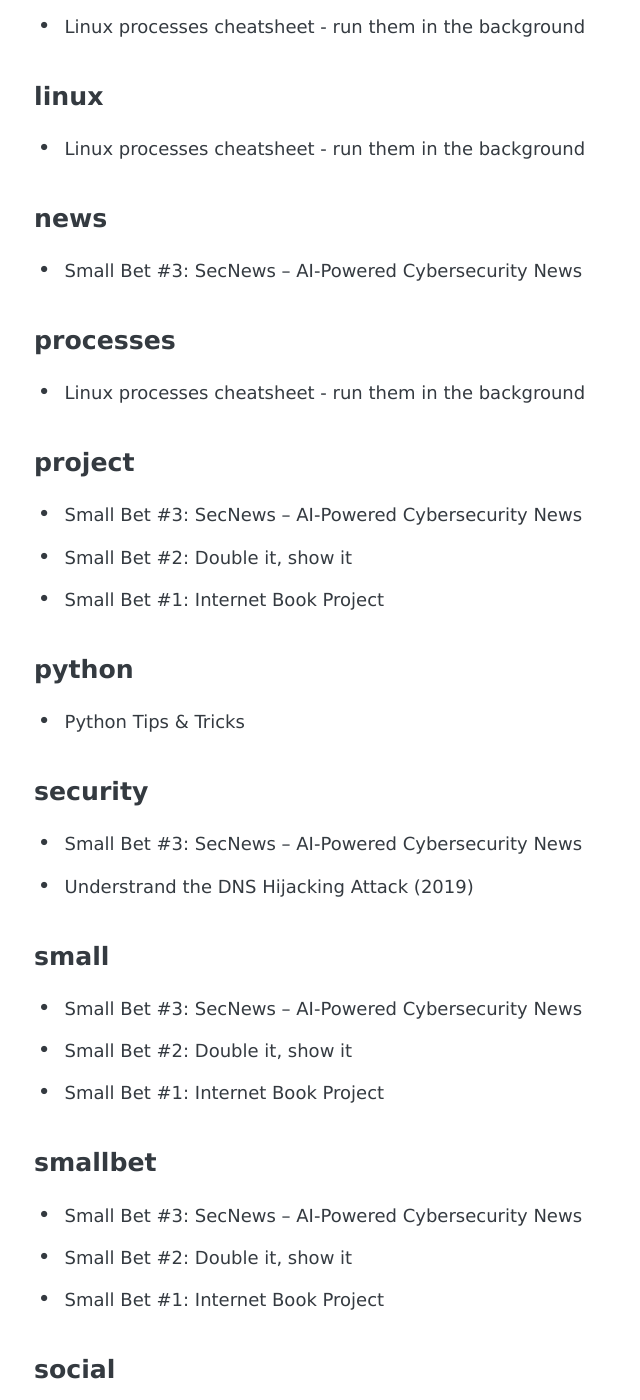
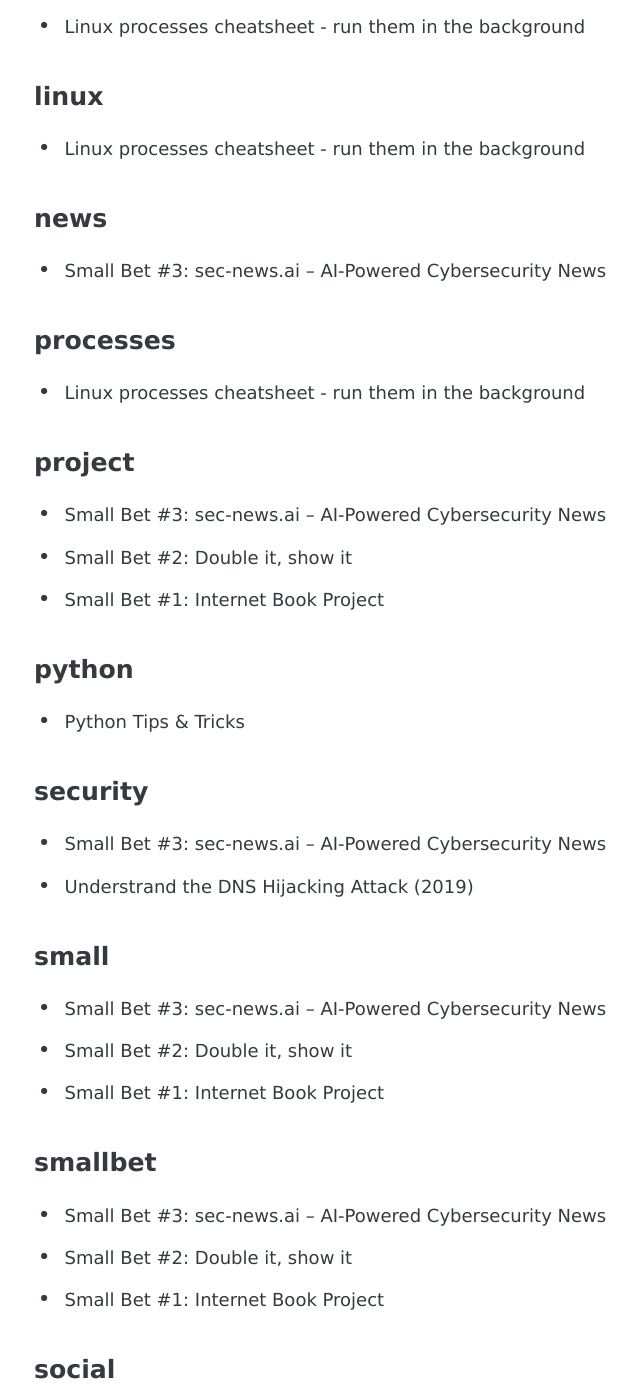
Before and after one commit to stabla/Blog, a Jekyll site: the page built from tags/index.html, in a window 1280 px wide and 1400 px high, scrolled down 3316 px. Shown: the whole window, without its empty margins (192-832 px from the left). Built offline with Jekyll 4.4.1, drawn with Linux system fonts in a browser that asks for light colours; nearby versions of some CDN libraries; some web fonts are replaced; some of the changed text lies outside the part shown.

Commit message:
Update 2025-07-14-Small-Bet-3-sec-news.ai.md

```diff
--- a/_posts/2025-07-14-Small-Bet-3-sec-news.ai.md
+++ b/_posts/2025-07-14-Small-Bet-3-sec-news.ai.md
@@ -1,6 +1,6 @@
 ---
 layout: post
-title: "Small Bet #3: SecNews – AI‑Powered Cybersecurity News"
+title: "Small Bet #3: sec-news.ai – AI‑Powered Cybersecurity News"
 description: "A subscription‑based platform delivering curated cybersecurity news, AI‑driven insights, and real‑time threat intelligence."
 date: 2025-07-14
 tags: [smallbet, small, bet, 2025, project, cybersecurity, news, ai, subscription, security]
@@ -8,17 +8,17 @@
 share: true
 ---
 
-# Small Bet #3: SecNews – AI‑Powered Cybersecurity News
+# Small Bet #3: sec-news.ai – AI‑Powered Cybersecurity News
 
-[![SecNews Platform](https://www.sec-news.ai/secnewslogo.png){: .center-image .tiny-image}](https://sec-news.ai)
+[![sec-news.ai Platform](https://www.sec-news.ai/sec-news.ailogo.png){: .center-image .tiny-image}](https://sec-news.ai)
 
 ## Overview
 
-SecNews is an AI‑powered cybersecurity news platform designed to deliver curated, real‑time security intelligence to professionals and enthusiasts alike. Built with modern web technologies and seamless subscription management, SecNews offers tiered access to comprehensive threat intelligence, vulnerability reports, and expert analysis.
+sec-news.ai is an AI‑powered cybersecurity news platform designed to deliver curated, real‑time security intelligence to professionals and enthusiasts alike. Built with modern web technologies and seamless subscription management, sec-news.ai offers tiered access to comprehensive threat intelligence, vulnerability reports, and expert analysis.
 
 ## Purpose
 
-SecNews was built to explore and validate several key areas:
+sec-news.ai was built to explore and validate several key areas:
 
 - AI‑driven news curation and advanced filtering
 - Real‑time cybersecurity intelligence
@@ -46,7 +46,7 @@
 
 ## Content Coverage
 
-SecNews delivers broad cybersecurity content, including:
+sec-news.ai delivers broad cybersecurity content, including:
 
 - **Vulnerability Reports**: CVE updates and critical advisories
 - **Industry News**: Market trends and company developments
@@ -77,7 +77,7 @@
 
 ## Current Status
 
-Launched in June 2025, SecNews now actively serves cybersecurity professionals worldwide with timely, curated intelligence. The platform continues to evolve based on user feedback and emerging security trends, reinforcing its role as a trusted source of actionable cybersecurity insights.
+Launched in June 2025, sec-news.ai now actively serves cybersecurity professionals worldwide with timely, curated intelligence. The platform continues to evolve based on user feedback and emerging security trends, reinforcing its role as a trusted source of actionable cybersecurity insights.
 
 ## Explore
 
```
